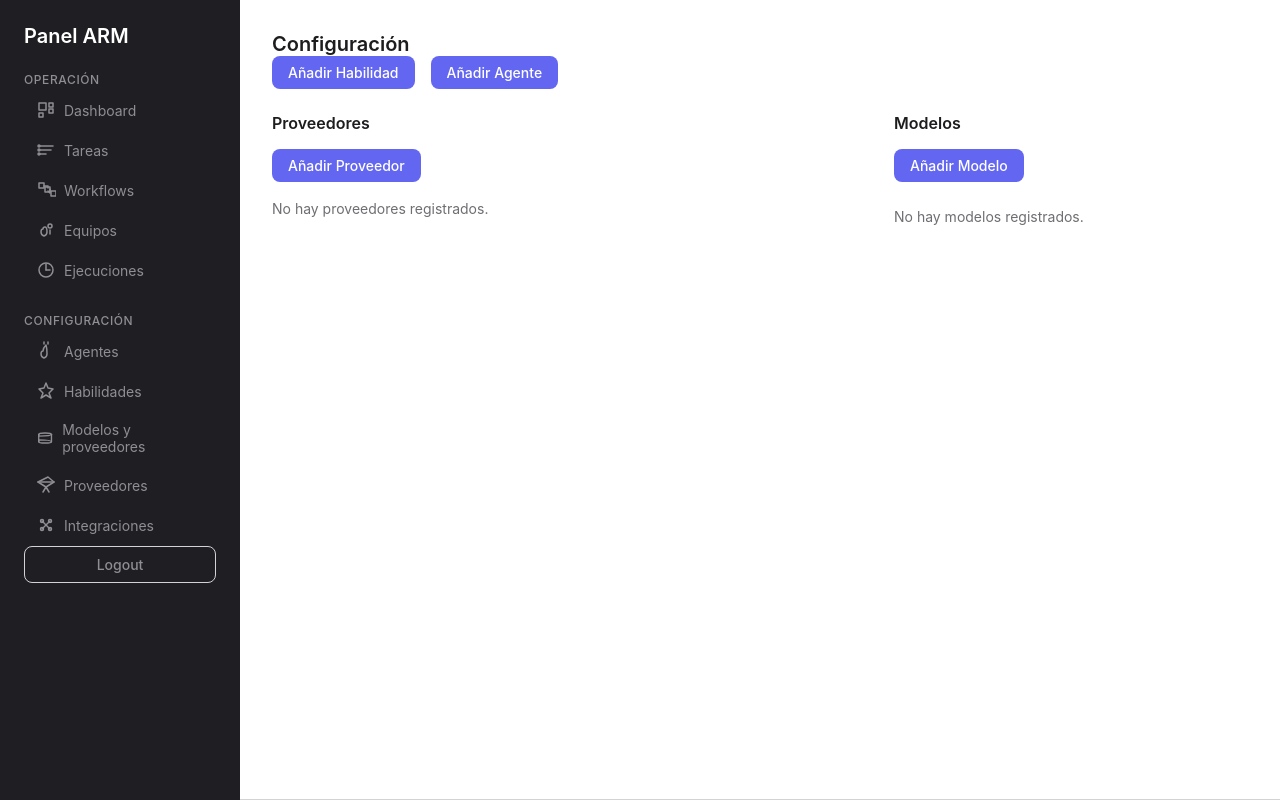
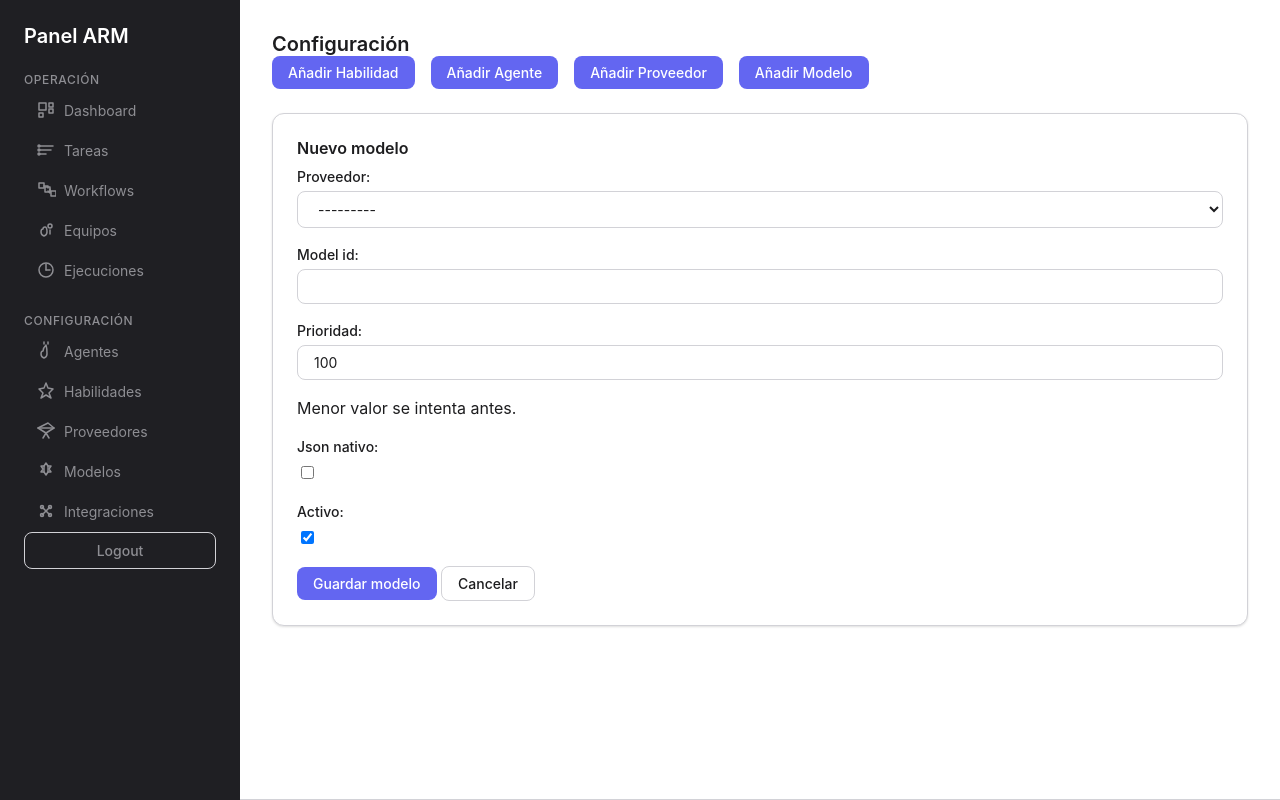
Before and after one commit to whinder251/arm-agentes, a Django app: page /panel/configuracion/modelo/nuevo/ in a window 1280 px wide. Run offline with Django 5.2, Linux system fonts and the light colour scheme; the visitor is signed in with stand-in values (Sample User, id 1); data that the repository does not hold is empty; parts of the project's set-up code (start-up, migrations or seed data) failed here and were passed over; some libraries are stand-ins or nearby versions.

Commit message:
Paso C.3b: Reorganización del sidebar y limpieza de configuracion

```diff
--- a/apps/panel/templates/panel/base.html
+++ b/apps/panel/templates/panel/base.html
@@ -23,8 +23,8 @@
                 <h3 class="seccion">Configuración</h3>
                 <a href="{% url 'lista_agentes' %}" {% if request.resolver_match.url_name == 'lista_agentes' %}class="activo"{% endif %}><svg width="20" height="20" viewBox="0 0 20 20" fill="none" stroke="currentColor" stroke-width="1.5" stroke-linecap="round" stroke-linejoin="round"><path d="M10 4 C7 7 7 10 7 10 S5 10 5 13 C5 16 8 17 8 17 S11 16 11 13 C11 10 11 7 10 4 Z"/><path d="M8 1 L8 3"/><path d="M12 1 L12 3"/></svg> Agentes</a>
                 <a href="{% url 'lista_habilidades' %}" {% if request.resolver_match.url_name == 'lista_habilidades' %}class="activo"{% endif %}><svg width="20" height="20" viewBox="0 0 20 20" fill="none" stroke="currentColor" stroke-width="1.5" stroke-linecap="round" stroke-linejoin="round"><path d="M10 2 L12 7 L17 8 L13 12 L15 17 L10 14 L5 17 L7 12 L3 8 L8 7 Z"/></svg> Habilidades</a>
-                <a href="{% url 'configuracion' %}" {% if request.resolver_match.url_name == 'configuracion' %}class="activo"{% endif %}><svg width="20" height="20" viewBox="0 0 20 20" fill="none" stroke="currentColor" stroke-width="1.5" stroke-linecap="round" stroke-linejoin="round"><path d="M3 6 C3 4 17 4 17 6 S3 8 3 8 Z"/><path d="M3 14 C3 16 17 16 17 14 S3 12 3 12 Z"/><path d="M3 6 V14"/><path d="M17 6 V14"/></svg> Modelos y proveedores</a>
                 <a href="{% url 'lista_proveedores' %}" {% if request.resolver_match.url_name == 'lista_proveedores' %}class="activo"{% endif %}><svg width="20" height="20" viewBox="0 0 20 20" fill="none" stroke="currentColor" stroke-width="1.5" stroke-linecap="round" stroke-linejoin="round"><path d="M12 2 L2 7 L10 12 L18 7 L12 2 Z"/><line x1="2" y1="7" x2="18" y2="7"/><path d="M10 12 L7 17 M10 12 L13 17"/></svg> Proveedores</a>
+                <a href="{% url 'lista_modelos' %}" {% if request.resolver_match.url_name == 'lista_modelos' %}class="activo"{% endif %}><svg width="20" height="20" viewBox="0 0 20 20" fill="none" stroke="currentColor" stroke-width="1.5" stroke-linecap="round" stroke-linejoin="round"><path d="M10 2 L12 5 L15 5 L13 8 L15 11 L12 11 L10 14 L8 11 L5 11 L7 8 L5 5 L8 5 Z"/><path d="M8 5 L8 11"/><path d="M12 5 L12 11"/></svg> Modelos</a>
                 <a href="{% url 'integraciones' %}" {% if request.resolver_match.url_name == 'integraciones' %}class="activo"{% endif %}><svg width="20" height="20" viewBox="0 0 20 20" fill="none" stroke="currentColor" stroke-width="1.5" stroke-linecap="round" stroke-linejoin="round"><circle cx="6" cy="6" r="1.5"/><circle cx="14" cy="14" r="1.5"/><path d="M6 6 L14 14"/><circle cx="14" cy="6" r="1.5"/><circle cx="6" cy="14" r="1.5"/><path d="M14 6 L6 14"/></svg> Integraciones</a>
             </nav>
         </div>
--- a/apps/panel/templates/panel/configuracion.html
+++ b/apps/panel/templates/panel/configuracion.html
@@ -9,6 +9,10 @@
        href="{% url 'crear_habilidad' %}">A&ntilde;adir Habilidad</a>
     <a class="btn-primary enlace-accion"
        href="{% url 'crear_agente' %}">A&ntilde;adir Agente</a>
+    <a class="btn-primary enlace-accion"
+       href="{% url 'crear_proveedor' %}">A&ntilde;adir Proveedor</a>
+    <a class="btn-primary enlace-accion"
+       href="{% url 'crear_modelo' %}">A&ntilde;adir Modelo</a>
 </div>
 
 {% if mostrar_form_habilidad %}
@@ -24,15 +28,9 @@
 </div>
 {% endif %}
 
-<div class="config-container">
-    <div class="config-proveedores">
-        <h3>Proveedores</h3>
-        <p>
-            <button class="btn-primary"
-                    onclick="toggleForm('form-proveedor')">A&ntilde;adir Proveedor</button>
-        </p>
-
-        <div id="form-proveedor" class="form-seccion form-oculto">
+{% if mostrar_form_proveedor %}
+<div class="form-seccion">
+    <h4>Nuevo proveedor</h4>
     <form method="post" action="{% url 'crear_proveedor' %}">
         {% csrf_token %}
         {{ form_proveedor.as_p }}
@@ -41,84 +39,20 @@
                 onclick="toggleForm('form-proveedor')">Cancelar</button>
     </form>
 </div>
+{% endif %}
 
-        {% for proveedor in proveedores %}
-        <div class="tarjeta">
-            <h4>{{ proveedor.nombre }}</h4>
-            <p><strong>Base URL:</strong> {{ proveedor.base_url }}</p>
-            <p><strong>RPM:</strong> {{ proveedor.rpm }}
-               | <strong>L&iacute;mite diario:</strong> {{ proveedor.limite_diario }}</p>
-            <div class="modelos-lista">
-                {% for modelo in proveedor.modelos.all %}
-                <div class="ficha">
-                    {{ modelo.model_id }}
-                    (prioridad {{ modelo.prioridad }})
-                    {% if modelo.activo %}
-                    <span class="badge badge-success">activo</span>
-                    {% else %}
-                    <span class="badge badge-error">inactivo</span>
-                    {% endif %}
-                </div>
-                {% empty %}
-                <p class="texto-vacio">Sin modelos.</p>
-                {% endfor %}
-            </div>
-            <p>
-                <button class="btn-primary btn-pequeno"
-                        onclick="toggleForm('form-modelo-{{ proveedor.id }}')">A&ntilde;adir Modelo</button>
-            </p>
-            <div id="form-modelo-{{ proveedor.id }}"
-                 class="form-seccion form-oculto">
-                <form method="post" action="{% url 'crear_modelo' %}">
-                    {% csrf_token %}
-                    <input type="hidden" name="proveedor" value="{{ proveedor.id }}">
-                    {{ form_modelo.as_p }}
-                    <button type="submit" class="btn-primary">Guardar modelo</button>
-                    <button type="button" class="btn-secondary"
-                            onclick="toggleForm('form-modelo-{{ proveedor.id }}')">Cancelar</button>
-                </form>
-            </div>
-        </div>
-        {% empty %}
-        <p class="texto-vacio">No hay proveedores registrados.</p>
-        {% endfor %}
-    </div>
-
-    <div class="config-modelos">
-        <h3>Modelos</h3>
-        <p>
-            <button class="btn-primary"
-                    onclick="toggleForm('form-modelo-general')">A&ntilde;adir Modelo</button>
-        </p>
-        <div id="form-modelo-general" class="form-seccion form-oculto">
+{% if mostrar_form_modelo %}
+<div class="form-seccion">
+    <h4>Nuevo modelo</h4>
     <form method="post" action="{% url 'crear_modelo' %}">
         {% csrf_token %}
         {{ form_modelo.as_p }}
         <button type="submit" class="btn-primary">Guardar modelo</button>
         <button type="button" class="btn-secondary"
-                        onclick="toggleForm('form-modelo-general')">Cancelar</button>
+                onclick="toggleForm('form-modelo')">Cancelar</button>
     </form>
 </div>
-        <div class="modelos-grid">
-            {% for proveedor in proveedores %}
-                {% for modelo in proveedor.modelos.all %}
-                <div class="ficha">
-                    <strong>{{ proveedor.nombre }}</strong> /
-                    {{ modelo.model_id }}
-                    (prioridad {{ modelo.prioridad }})
-                    {% if modelo.activo %}
-                    <span class="badge badge-success">activo</span>
-                    {% else %}
-                    <span class="badge badge-error">inactivo</span>
 {% endif %}
-                </div>
-                {% endfor %}
-            {% empty %}
-            <p class="texto-vacio">No hay modelos registrados.</p>
-            {% endfor %}
-        </div>
-    </div>
-</div>
 
 <script>
     function toggleForm(id) {
```
Also changed, not shown: docs/plan.md (+21 -0 lines), tests/test_panel.py (+5 -5 lines). Lines whose indentation alone changed are shown as unchanged.
